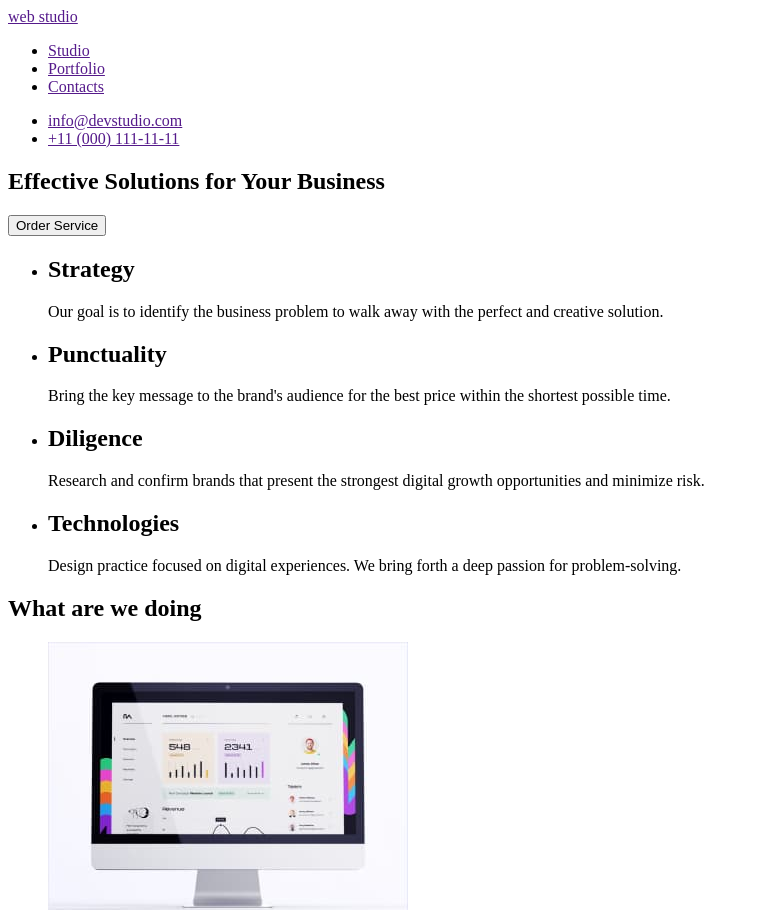
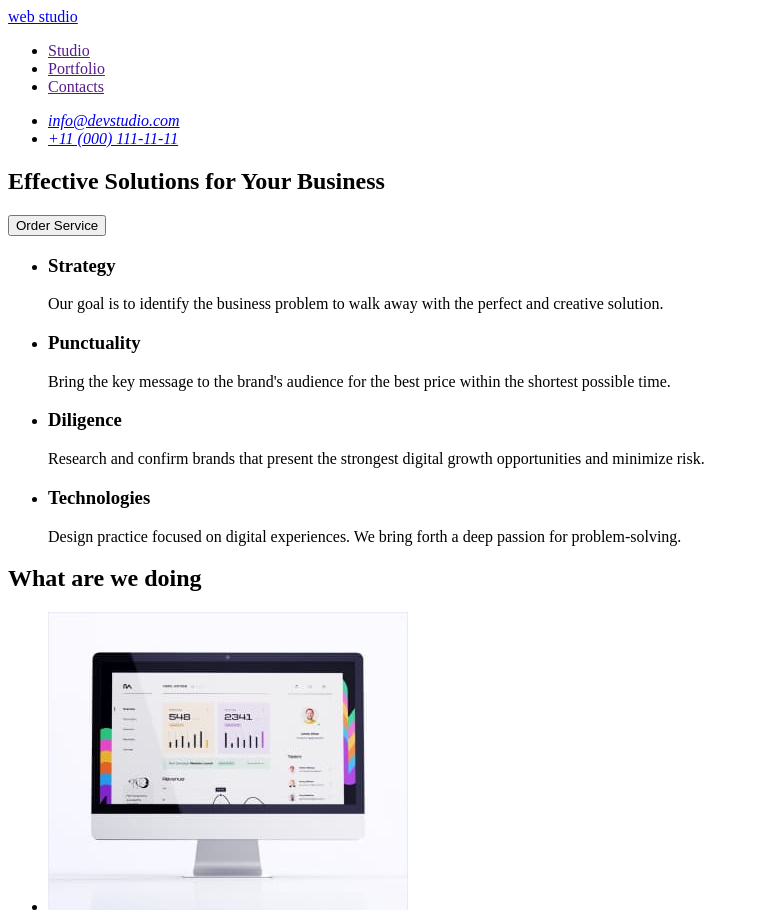
Before and after one commit to DmShko/goit-markup-hw-01, a plain HTML site: page index.html in a window 1280 px wide. Shown: the top 910 px of the page, without its empty margins (0-759 px from the left). Drawn offline with Linux system fonts and the light colour scheme.

Commit message:
Final branch 4

```diff
--- a/index.html
+++ b/index.html
@@ -9,29 +9,28 @@
 
 <body>
     <header>
+        <!-- Site logo link -->
+        <a href="./index.html">
+            web
+            studio
+         </a>
 
         <nav>
-            <!-- Site logo link -->
-            <a href="">
-               web
-               studio
-            </a>
-
             <!-- Section link -->
             <ul>
                 <li><a href="">Studio</a></li>
                 <li><a href="">Portfolio</a></li>
                 <li><a href="">Contacts</a></li>
             </ul>
-
-            <!-- Action link -->
-            <ul>
-                <li><a href="">info@devstudio.com</a></li>
-                <li><a href="">+11 (000) 111-11-11</a></li>
-            </ul>
-
         </nav>
 
+        <!-- Action link -->
+        <address>
+            <ul>
+                <li><a href="mailto:info@devstudio.com">info@devstudio.com</a></li>
+                <li><a href="tel:+110001111111">+11 (000) 111-11-11</a></li>
+            </ul>
+        </address>
     </header>
 
     <main>
@@ -43,23 +42,24 @@
 
         <!-- Section two - about -->
         <section>
+            <h2 hidden>Feature</h2>
             <ul>
                 <li>
-                    <h2>Strategy</h2>
+                    <h3>Strategy</h3>
                     <p>Our goal is to identify the business problem to walk away with the perfect and creative solution.</p>
                 </li>
 
                 <li>
-                    <h2>Punctuality</h2>
+                    <h3>Punctuality</h3>
                     <p>Bring the key message to the brand's audience for the best price within the shortest possible time.</p>
                 </li>
 
                 <li>
-                    <h2>Diligence</h2>
+                    <h3>Diligence</h3>
                     <p>Research and confirm brands that present the strongest digital growth opportunities and minimize risk.</p>
                 </li>
                 <li>
-                    <h2>Technologies</h2>
+                    <h3>Technologies</h3>
                     <p>Design practice focused on digital experiences. We bring forth a deep passion for problem-solving.</p>
                 </li>
             </ul>
@@ -131,8 +131,10 @@
     </main>
 
     <footer>
-        <p>web</p>
-        <p>studio</p>
+        <a href="./index.html">
+            web
+            studio
+        </a>
         <p>Increase the flow of customers and sales for your business with digital marketing & growth solutions.</p>
     </footer>
 </body>
```
